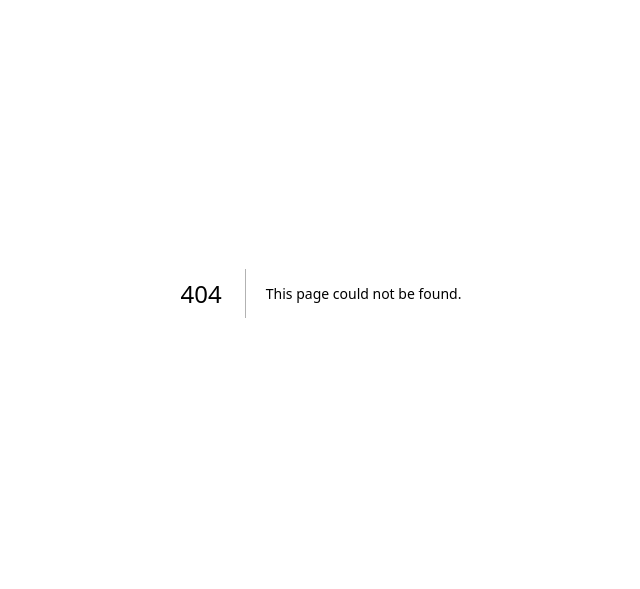
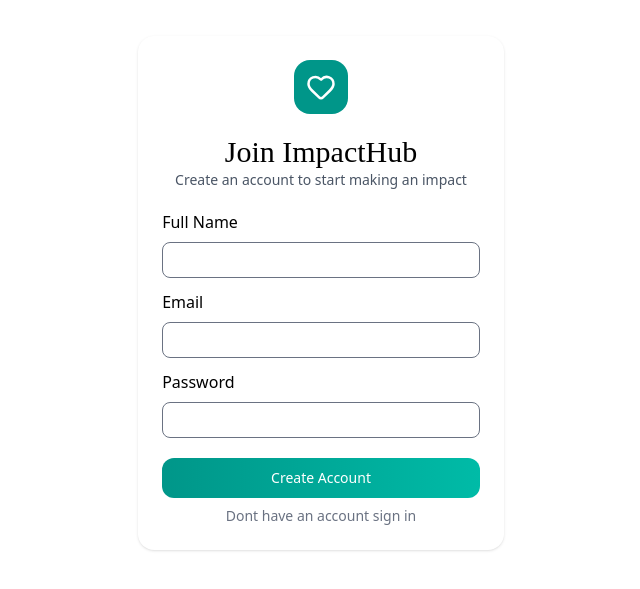
Before and after one commit to himathace/GiveHope, a Next.js app: page /register in a window 1280 px wide. Before the commit this address had no page. Shown: the part 107-696 px from the top of the page, without its empty margins (319-959 px from the left). Built offline with nearby package versions, Linux system fonts and the light colour scheme.

Commit message:
create login and register page ui

```diff
--- a/app/globals.css
+++ b/app/globals.css
@@ -1 +1,5 @@
 @import "tailwindcss";
+
+.font-times {
+  font-family: "Times New Roman", Times, serif;
+}
--- /dev/null
+++ b/app/login/page.tsx
@@ -0,0 +1,24 @@
+import { Heart } from 'lucide-react';
+
+
+export default function Login(){
+    return(
+        <div className='h-screen flex items-center justify-center'>
+            <div className='shadow p-6 flex flex-col w-2/7 rounded-2xl bg-white'>
+                <div className='flex justify-center'>
+                    <div className='bg-teal-600 justify-center p-3 rounded-2xl'>
+                        <Heart  className='text-white ' size={30}/>
+                    </div>
+                </div>
+                <p className='mt-5 flex justify-center text-3xl font-times'>Welcome Back</p>
+                <p className='text-sm text-gray-600 flex justify-center'>Sign in to continue your journey</p>
+                <p className='mt-5'>Email</p>
+                <input type='text' className='mt-2 border border-gray-500 h-9 rounded-lg'/>
+                <p className='mt-3'>Password</p>
+                <input type='password' className='mt-2 border border-gray-500 h-9 rounded-lg' />
+                <button className='mt-5 bg-linear-to-r from-teal-600 to-teal-500 h-10  rounded-xl text-sm text-white font-medium'>Sign in</button>
+                <p className='mt-2 text-sm text-gray-500 flex justify-center'>Dont have an account sign up</p>
+            </div>
+        </div>
+    )
+}
--- /dev/null
+++ b/app/register/page.tsx
@@ -0,0 +1,26 @@
+import { Heart } from 'lucide-react';
+
+
+export default function Register(){
+    return(
+        <div className='h-screen flex items-center justify-center'>
+            <div className='shadow p-6 flex flex-col w-2/7 rounded-2xl bg-white'>
+                <div className='flex justify-center'>
+                    <div className='bg-teal-600 justify-center p-3 rounded-2xl'>
+                        <Heart  className='text-white ' size={30}/>
+                    </div>
+                </div>
+                <p className='mt-5 flex justify-center text-3xl font-times'>Join ImpactHub</p>
+                <p className='text-sm text-gray-600 flex justify-center'>Create an account to start making an impact</p>
+                <p className='mt-5'>Full Name</p>
+                <input type='text' className='mt-2 border border-gray-500 h-9 rounded-lg'/>
+                <p className='mt-3'>Email</p>
+                <input type='text' className='mt-2 border border-gray-500 h-9 rounded-lg'/>
+                <p className='mt-3'>Password</p>
+                <input type='password' className='mt-2 border border-gray-500 h-9 rounded-lg' />
+                <button className='mt-5 bg-linear-to-r from-teal-600 to-teal-500 h-10  rounded-xl text-sm text-white font-medium'>Create Account</button>
+                <p className='mt-2 text-sm text-gray-500 flex justify-center'>Dont have an account sign in</p>
+            </div>
+        </div>
+    )
+}
```
Also changed, not shown: app/page.tsx (+44 -1 lines), public/hero-image.jpg (added).
